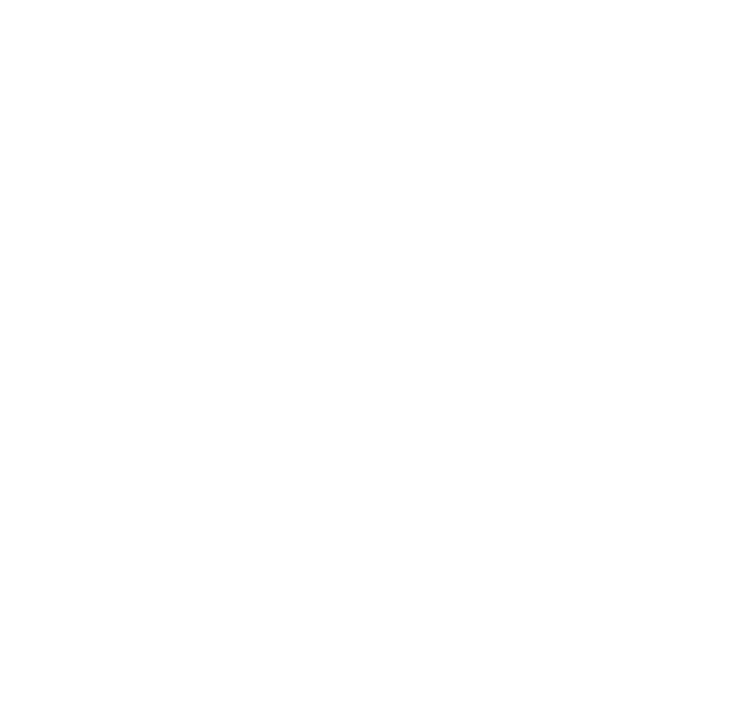
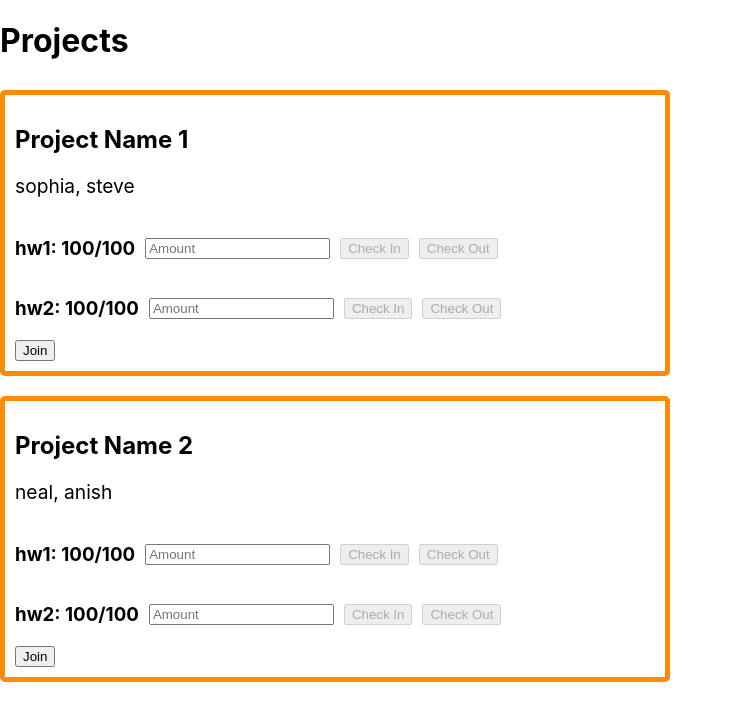
Before and after one commit to avanibhute02/vercel_test, a React (Create React App) app in the folder ReactFlask/: page /dashboard in a window 1280 px wide. Before the commit this address had no page. Shown: the top 720 px of the page, without its empty margins (0-733 px from the left). Built offline with nearby package versions, Linux system fonts and the light colour scheme.

Commit message:
fixed routing

```diff
--- a/ReactFlask/package.json
+++ b/ReactFlask/package.json
@@ -3,6 +3,7 @@
   "version": "0.1.0",
   "private": true,
   "dependencies": {
+    "@mui/material": "^5.14.14",
     "@testing-library/jest-dom": "^5.16.5",
     "@testing-library/react": "^13.4.0",
     "@testing-library/user-event": "^13.5.0",
--- /dev/null
+++ b/ReactFlask/src/Dashboard.css
@@ -0,0 +1,8 @@
+button {
+    background-color: darkOrange;
+    padding: 10px 20px;
+    margin-right: 10px;
+    border: none;
+    border-radius: 5px;
+    color: white;
+}
--- a/ReactFlask/src/LoginPage.js
+++ b/ReactFlask/src/LoginPage.js
@@ -23,6 +23,9 @@
 */
     const goToSignUp = () => {
     navigate('/signup'); // Navigates to the '/signup' route
+  };
+    const goToDashboard = () => {
+    navigate('/dashboard'); // Navigates to the '/signup' route
   };
 const handleUsername = (e) => {
 	setUsername(e.target.value);
@@ -63,6 +66,7 @@
           if (data.code === 200) {
               setRpassword(data.password)
               setError(false);
+              goToDashboard();
           } else {
               setError(true);
               setRpassword("response code: " + data.code + " and message received: " + data.error);
--- a/ReactFlask/src/SignupPage.js
+++ b/ReactFlask/src/SignupPage.js
@@ -1,8 +1,10 @@
 import React, {useState} from 'react';
 import './SignupPage.css';
 import {Link} from "react-router-dom";
+import { useNavigate } from 'react-router-dom';
 
 export default function SignupPage() {
+    const navigate = useNavigate();
     const [username, setUsername] = useState(''); //input
     const [password, setPassword] = useState('');   //input
     const [result, setResult] = useState(''); //backend
@@ -18,10 +20,15 @@
 	setSubmitted(false);
 };
 
+
 const handlePassword = (e) => {
 	setPassword(e.target.value);
 	setSubmitted(false);
 };
+
+const goToDashboard = () => {
+    navigate('/dashboard'); // Navigates to the '/signup' route
+  };
 
 const handleSubmit = (e) => {
 	e.preventDefault();
@@ -44,6 +51,7 @@
           if (data.code === 200) {
               setResult(data.result)
               setError(false);
+              goToDashboard();
           } else {
               setError(true);
               setResult("response code: " + data.code + " and message received: " + data.error);
--- a/ReactFlask/src/UserDashboardPage.js
+++ b/ReactFlask/src/UserDashboardPage.js
@@ -1,9 +1,12 @@
 import React, { useState } from 'react';
 import './App.css';
-import Button from '@mui/material/Button';
-import TextField from '@mui/material/TextField';
+
+//import Button from '@mui/material/Button';
+//import TextField from '@mui/material/TextField';
 
 const darkOrange = '#FF8C00';
+
+
 
 function ProjectsList({ projects }) {
   return (
@@ -51,13 +54,14 @@
           />
         ))}
       </div>
-      <Button
-        sx={{ m: 2, backgroundColor: darkOrange, '&:hover': { backgroundColor: '#e57a00' } }}
-        variant="contained"
-        onClick={changeJoinState}
-      >
-        {joinText}
-      </Button>
+        <button onClick={changeJoinState}>{joinText}</button>
+      {/*<Button*/}
+      {/*  sx={{ m: 2, backgroundColor: darkOrange, '&:hover': { backgroundColor: '#e57a00' } }}*/}
+      {/*  variant="contained"*/}
+      {/*  onClick={changeJoinState}*/}
+      {/*>*/}
+      {/*  {joinText}*/}
+      {/*</Button>*/}
     </div>
   );
 }
@@ -89,30 +93,40 @@
   return (
     <div className="flexbox-container" style={{ display: 'flex', alignItems: 'center', gap: '10px' }}>
       <h3>{name}: {availableState}/{available}</h3>
-      <TextField
-        sx={{ m: 2, width: '200px' }}
-        id="outlined-basic"
-        label="Enter Quantity"
-        variant="outlined"
-        value={txtvalue}
-        onChange={(e) => { setValue(e.target.value); }}
-      />
-      <Button
-        sx={{ m: 2, backgroundColor: darkOrange, '&:hover': { backgroundColor: '#e57a00' } }}
-        onClick={(e) => { CheckIn(txtvalue); }}
-        variant="contained"
-        disabled={!isJoin}
-      >
-        Check In
-      </Button>
-      <Button
-        sx={{ m: 2, backgroundColor: darkOrange, '&:hover': { backgroundColor: '#e57a00' } }}
-        onClick={(e) => { CheckOut(txtvalue); }}
-        variant="contained"
-        disabled={!isJoin}
-      >
-        Check Out
-      </Button>
+        <input
+          type="text"
+          value={txtvalue}
+          onChange={(e) => { setValue(e.target.value); }}
+          id="amount"
+          name="amount"
+          placeholder="Amount"
+        />
+      {/*<TextField*/}
+      {/*  sx={{ m: 2, width: '200px' }}*/}
+      {/*  id="outlined-basic"*/}
+      {/*  label="Enter Quantity"*/}
+      {/*  variant="outlined"*/}
+      {/*  value={txtvalue}*/}
+      {/*  onChange={(e) => { setValue(e.target.value); }}*/}
+      {/*/>*/}
+        <button onClick={(e) => { CheckIn(txtvalue); }} disabled={!isJoin}>Check In</button>
+        <button onClick={(e) => { CheckOut(txtvalue); }} disabled={!isJoin}>Check Out</button>
+      {/*<Button*/}
+      {/*  sx={{ m: 2, backgroundColor: darkOrange, '&:hover': { backgroundColor: '#e57a00' } }}*/}
+      {/*  onClick={(e) => { CheckIn(txtvalue); }}*/}
+      {/*  variant="contained"*/}
+      {/*  disabled={!isJoin}*/}
+      {/*>*/}
+      {/*  Check In*/}
+      {/*</Button>*/}
+      {/*<Button*/}
+      {/*  sx={{ m: 2, backgroundColor: darkOrange, '&:hover': { backgroundColor: '#e57a00' } }}*/}
+      {/*  onClick={(e) => { CheckOut(txtvalue); }}*/}
+      {/*  variant="contained"*/}
+      {/*  disabled={!isJoin}*/}
+      {/*>*/}
+      {/*  Check Out*/}
+      {/*</Button>*/}
     </div>
   );
 }
--- a/ReactFlask/src/index.js
+++ b/ReactFlask/src/index.js
@@ -7,6 +7,7 @@
 import SignupPage from './SignupPage';
 import reportWebVitals from './reportWebVitals';
 import {BrowserRouter as Router, Route, Routes} from "react-router-dom";
+import UserDashboardPage from "./UserDashboardPage";
 
 const root = ReactDOM.createRoot(document.getElementById('root'));
 root.render(
@@ -15,6 +16,7 @@
         <Routes>
                 <Route path="/" element={<LoginPage />} />
                 <Route path="/signup" element={<SignupPage />} />
+                <Route path="/dashboard" element={<UserDashboardPage />} />
             </Routes>
         </Router>
   </React.StrictMode>
```
Also changed, not shown: 12 other files (tests, documents, lock files or other folders).
